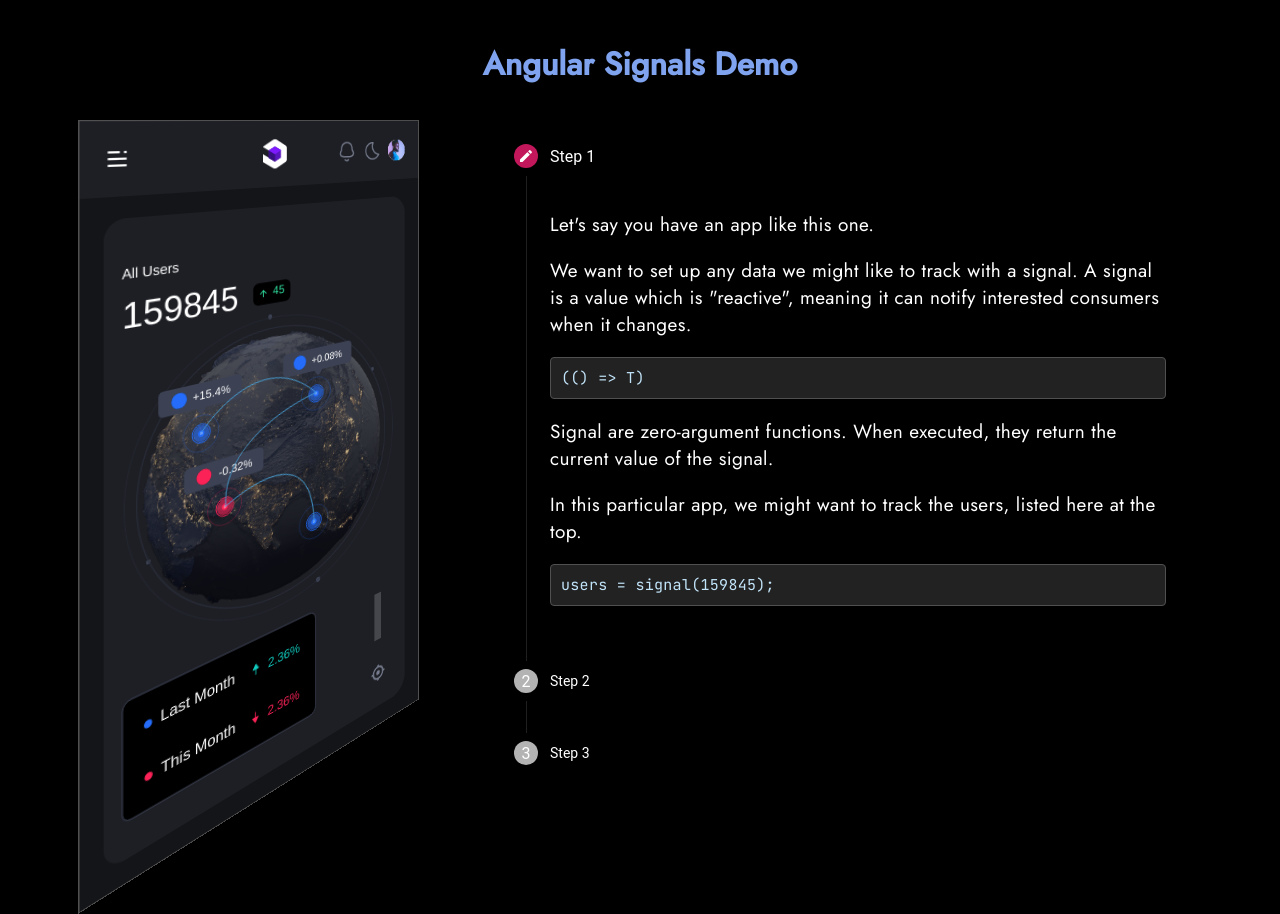
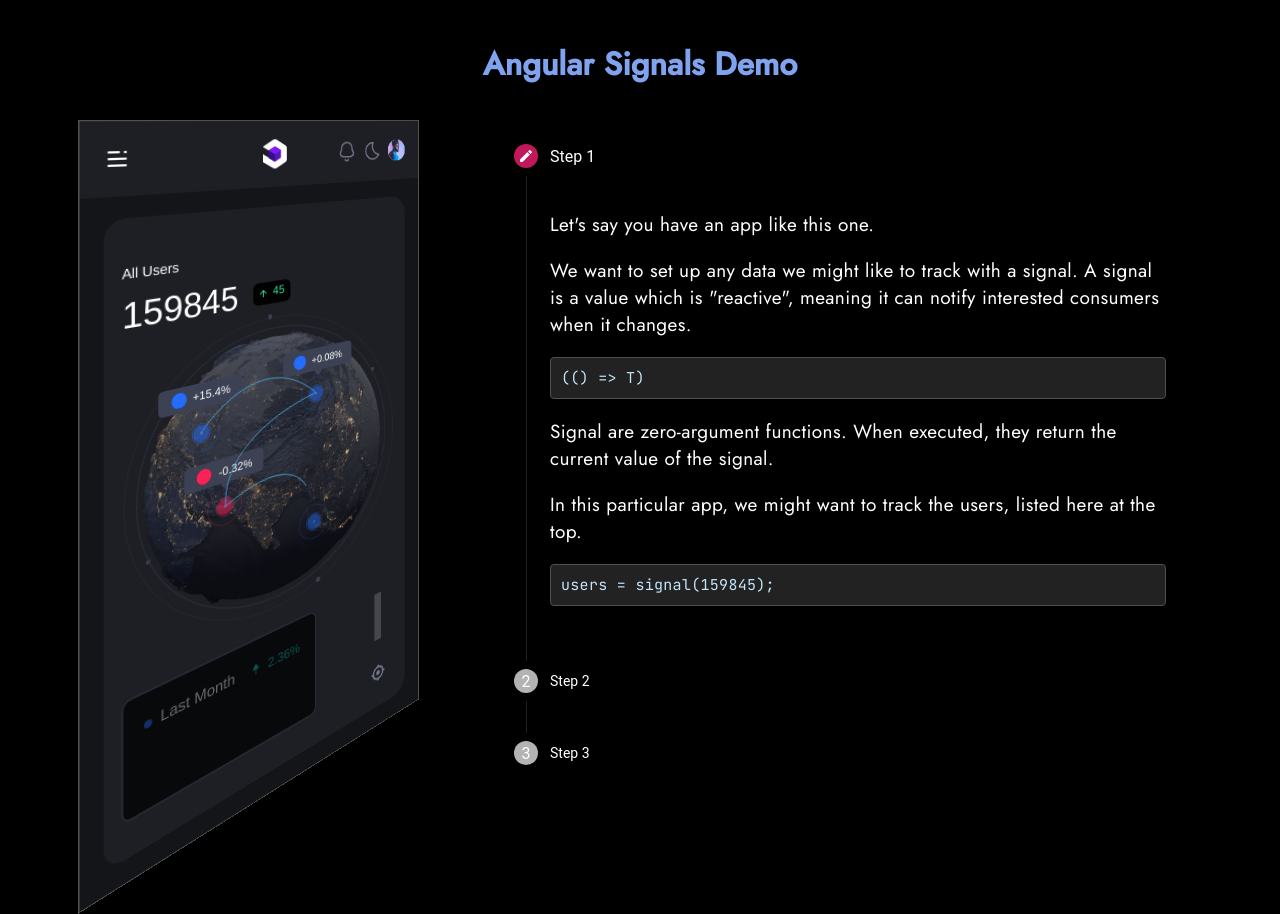
Before and after one commit to sdras/signals-demo, an Angular app: page / in a window 1280 px wide. Built offline with nearby package versions, Linux system fonts and the light colour scheme.

Commit message:
complete opening animation

```diff
--- a/package.json
+++ b/package.json
@@ -20,6 +20,7 @@
     "@angular/platform-browser": "^15.1.5",
     "@angular/platform-browser-dynamic": "^15.1.5",
     "@angular/router": "^15.1.5",
+    "gsap": "^3.11.4",
     "rxjs": "~7.5.0",
     "tslib": "^2.3.0",
     "zone.js": "~0.11.4"
--- a/src/app/screen/screen.component.css
+++ b/src/app/screen/screen.component.css
@@ -14,6 +14,7 @@
   position: absolute;
   border: 1px solid #515050;
 }
+
 
 .cls-1, .cls-2, .cls-3, .cls-4, .cls-5, .cls-6, .cls-7 {
   fill: none;
@@ -112,3 +113,9 @@
   stroke-linecap: round;
   stroke-linejoin: round;
 }
+
+/* animation starter */
+
+#key-bk, #thismonth, #lastmonth, #keybk, .dot, .label {
+  opacity: 0;
+}
--- a/src/app/screen/screen.component.html
+++ b/src/app/screen/screen.component.html
@@ -6,12 +6,12 @@
         <rect class="cls-1" x="176" y="146" width="45" height="24" rx="6" ry="6"/>
       </clipPath>
     </defs>
-    <g id="toplabel">
+    <g id="toplabel" class="label">
       <text class="cls-14" transform="translate(39 122)"><tspan x="0" y="0">All Users</tspan></text>
       <g id="num" class="cls-23">
         <text class="cls-13" transform="translate(39 170)"><tspan x="0" y="0">159845</tspan></text>
       </g>
-      <g id="minilabel">
+      <g id="minilabel" class="label">
         <rect class="cls-1" x="176" y="146" width="45" height="24"/>
         <rect x="176" y="146" width="45" height="24" rx="6" ry="6"/>
         <g class="cls-8">
@@ -27,51 +27,41 @@
         </g>
       </g>
     </g>
-    <g id="dots4">
-      <g class="cls-24">
-        <circle class="cls-20" cx="251.1" cy="429.1" r="8.4"/>
-        <circle class="cls-4" cx="251.1" cy="429.1" r="7.9"/>
-      </g>
+    <g id="label1" class="label">
+      <rect class="cls-22" x="74" y="240" width="89" height="26" rx="5" ry="5"/>
       <g>
-        <circle class="cls-20" cx="251.1" cy="429.1" r="3.3"/>
-        <circle class="cls-4" cx="251.1" cy="429.1" r="2.8"/>
-      </g>
-      <g>
-        <circle class="cls-1" cx="251.1" cy="429.1" r="10.2"/>
-        <circle class="cls-4" cx="251.1" cy="429.1" r="9.7"/>
-      </g>
-      <g class="cls-25">
-        <circle class="cls-1" cx="251.1" cy="429.1" r="19.1"/>
-        <circle class="cls-5" cx="251.1" cy="429.1" r="18.8"/>
-      </g>
-      <g>
-        <circle class="cls-11" cx="251.1" cy="429.1" r="1.4"/>
-        <circle class="cls-4" cx="251.1" cy="429.1" r=".9"/>
+        <circle class="cls-21" cx="95" cy="253" r="8"/>
+        <circle class="cls-20" cx="95" cy="253" r="8"/>
+        <g class="cls-23">
+          <text class="cls-12" transform="translate(109 257.5)"><tspan x="0" y="0">+15.4%</tspan></text>
         </g>
       </g>
-    <g id="dot3">
-      <g class="cls-24">
-        <circle class="cls-9" cx="143.7" cy="376.5" r="8.4"/>
-        <circle class="cls-2" cx="143.7" cy="376.5" r="7.9"/>
+      <path class="cls-22" d="m113.3,266h10.4l-3.6,5.1c-.6.9-1.9,1.1-2.8.5-.2-.1-.4-.3-.5-.5l-3.6-5.1Z"/>
     </g>
+    <g id="label2" class="label">
+      <rect class="cls-22" x="212" y="230" width="90" height="26" rx="5" ry="5"/>
       <g>
-        <circle class="cls-9" cx="143.7" cy="376.5" r="3.3"/>
-        <circle class="cls-2" cx="143.7" cy="376.5" r="2.8"/>
-      </g>
-      <g>
-        <circle class="cls-1" cx="143.7" cy="376.5" r="10.2"/>
-        <circle class="cls-2" cx="143.7" cy="376.5" r="9.7"/>
-      </g>
-      <g class="cls-25">
-        <circle class="cls-1" cx="143.7" cy="376.5" r="19.1"/>
-        <circle class="cls-6" cx="143.7" cy="376.5" r="18.8"/>
-      </g>
-      <g>
-        <circle class="cls-11" cx="143.7" cy="376.5" r="1.4"/>
-        <circle class="cls-2" cx="143.7" cy="376.5" r=".9"/>
+        <circle class="cls-21" cx="233" cy="243" r="8"/>
+        <circle class="cls-20" cx="233" cy="243" r="8"/>
+        <g class="cls-23">
+          <text class="cls-12" transform="translate(248 247.5)"><tspan x="0" y="0">+0.08%</tspan></text>
         </g>
       </g>
-    <g id="label3">
+      <path class="cls-22" d="m251.8,256h10.4l-3.6,5.1c-.6.9-1.9,1.1-2.8.5-.2-.1-.4-.3-.5-.5l-3.6-5.1Z"/>
+    </g>
+    <g id="dots1" class="cls-24 dot">
+      <circle class="cls-20" cx="118.1" cy="292.3" r="8.4"/>
+      <circle class="cls-4" cx="118.1" cy="292.3" r="7.9"/>
+      <circle class="cls-20" cx="118.1" cy="292.3" r="3.3"/>
+      <circle class="cls-4" cx="118.1" cy="292.3" r="2.8"/>
+      <circle class="cls-1" cx="118.1" cy="292.3" r="10.2"/>
+      <circle class="cls-4" cx="118.1" cy="292.3" r="9.7"/>
+      <circle class="cls-1" cx="118.1" cy="292.3" r="19.1"/>
+      <circle class="cls-5" cx="118.1" cy="292.3" r="18.8"/>
+      <circle class="cls-11" cx="118.1" cy="292.3" r="1.4"/>
+      <circle class="cls-4" cx="118.1" cy="292.3" r=".9"/>
+    </g>
+    <g id="label3" class="label">
       <rect class="cls-22" x="100" y="325" width="88" height="26" rx="5" ry="5"/>
       <g>
         <circle class="cls-21" cx="121" cy="338" r="8"/>
@@ -82,71 +72,41 @@
       </g>
       <path class="cls-22" d="m138.8,351h10.4l-3.6,5.1c-.6.9-1.9,1.1-2.8.5-.2-.1-.4-.3-.5-.5l-3.6-5.1Z"/>
     </g>
-    <g id="dots2">
-      <g class="cls-24">
+    <g id="dots2" class="cls-24 dot">
       <circle class="cls-20" cx="253.9" cy="282.6" r="8.4"/>
       <circle class="cls-4" cx="253.9" cy="282.6" r="7.9"/>
-      </g>
-      <g>
       <circle class="cls-20" cx="253.9" cy="282.6" r="3.3"/>
       <circle class="cls-4" cx="253.9" cy="282.6" r="2.8"/>
-      </g>
-      <g>
       <circle class="cls-1" cx="253.9" cy="282.6" r="10.2"/>
       <circle class="cls-4" cx="253.9" cy="282.6" r="9.7"/>
-      </g>
-      <g class="cls-25">
       <circle class="cls-1" cx="253.9" cy="282.6" r="19.1"/>
       <circle class="cls-5" cx="253.9" cy="282.6" r="18.8"/>
-      </g>
-      <g>
       <circle class="cls-11" cx="253.9" cy="282.6" r="1.4"/>
       <circle class="cls-4" cx="253.9" cy="282.6" r=".9"/>
     </g>
+    <g id="dots3" class="cls-24 dot">
+      <circle class="cls-9" cx="143.7" cy="376.5" r="8.4"/>
+      <circle class="cls-2" cx="143.7" cy="376.5" r="7.9"/>
+      <circle class="cls-9" cx="143.7" cy="376.5" r="3.3"/>
+      <circle class="cls-2" cx="143.7" cy="376.5" r="2.8"/>
+      <circle class="cls-1" cx="143.7" cy="376.5" r="10.2"/>
+      <circle class="cls-2" cx="143.7" cy="376.5" r="9.7"/>
+      <circle class="cls-1" cx="143.7" cy="376.5" r="19.1"/>
+      <circle class="cls-6" cx="143.7" cy="376.5" r="18.8"/>
+      <circle class="cls-11" cx="143.7" cy="376.5" r="1.4"/>
+      <circle class="cls-2" cx="143.7" cy="376.5" r=".9"/>
   </g>
-    <g id="label2">
-      <rect class="cls-22" x="212" y="230" width="90" height="26" rx="5" ry="5"/>
-      <g>
-        <circle class="cls-21" cx="233" cy="243" r="8"/>
-        <circle class="cls-20" cx="233" cy="243" r="8"/>
-        <g class="cls-23">
-          <text class="cls-12" transform="translate(248 247.5)"><tspan x="0" y="0">+0.08%</tspan></text>
-        </g>
-      </g>
-      <path class="cls-22" d="m251.8,256h10.4l-3.6,5.1c-.6.9-1.9,1.1-2.8.5-.2-.1-.4-.3-.5-.5l-3.6-5.1Z"/>
-    </g>
-    <g id="dots1">
-      <g class="cls-24">
-        <circle class="cls-20" cx="118.1" cy="292.3" r="8.4"/>
-        <circle class="cls-4" cx="118.1" cy="292.3" r="7.9"/>
-      </g>
-      <g>
-        <circle class="cls-20" cx="118.1" cy="292.3" r="3.3"/>
-        <circle class="cls-4" cx="118.1" cy="292.3" r="2.8"/>
-      </g>
-      <g>
-        <circle class="cls-1" cx="118.1" cy="292.3" r="10.2"/>
-        <circle class="cls-4" cx="118.1" cy="292.3" r="9.7"/>
-      </g>
-      <g class="cls-25">
-        <circle class="cls-1" cx="118.1" cy="292.3" r="19.1"/>
-        <circle class="cls-5" cx="118.1" cy="292.3" r="18.8"/>
-      </g>
-      <g>
-        <circle class="cls-11" cx="118.1" cy="292.3" r="1.4"/>
-        <circle class="cls-4" cx="118.1" cy="292.3" r=".9"/>
-      </g>
-    </g>
-    <g id="label1">
-      <rect class="cls-22" x="74" y="240" width="89" height="26" rx="5" ry="5"/>
-      <g>
-        <circle class="cls-21" cx="95" cy="253" r="8"/>
-        <circle class="cls-20" cx="95" cy="253" r="8"/>
-        <g class="cls-23">
-          <text class="cls-12" transform="translate(109 257.5)"><tspan x="0" y="0">+15.4%</tspan></text>
-        </g>
-      </g>
-      <path class="cls-22" d="m113.3,266h10.4l-3.6,5.1c-.6.9-1.9,1.1-2.8.5-.2-.1-.4-.3-.5-.5l-3.6-5.1Z"/>
+    <g id="dots4" class="cls-24 dot">
+        <circle class="cls-20" cx="251.1" cy="429.1" r="8.4"/>
+        <circle class="cls-4" cx="251.1" cy="429.1" r="7.9"/>
+        <circle class="cls-20" cx="251.1" cy="429.1" r="3.3"/>
+        <circle class="cls-4" cx="251.1" cy="429.1" r="2.8"/>
+        <circle class="cls-1" cx="251.1" cy="429.1" r="10.2"/>
+        <circle class="cls-4" cx="251.1" cy="429.1" r="9.7"/>
+        <circle class="cls-1" cx="251.1" cy="429.1" r="19.1"/>
+        <circle class="cls-5" cx="251.1" cy="429.1" r="18.8"/>
+        <circle class="cls-11" cx="251.1" cy="429.1" r="1.4"/>
+        <circle class="cls-4" cx="251.1" cy="429.1" r=".9"/>
     </g>
     <g id="key">
       <g id="keybk">
@@ -188,6 +148,6 @@
         </g>
       </g>
     </g>
-    <path id="drawnlines" class="cls-7" d="m118.1,291.4s63.3-80.6,135.9-9.8c0,0-113.8,16.4-109.4,94.9,0,0,104.2-57.5,106.6,53.5"/>
+    <svg:path #lines id="lines" class="cls-7" d="m118.1,291.4s63.3-80.6,135.9-9.8c0,0-113.8,16.4-109.4,94.9,0,0,104.2-57.5,106.6,53.5"/>
   </svg>
 </div>
--- a/src/app/screen/screen.component.ts
+++ b/src/app/screen/screen.component.ts
@@ -1,15 +1,63 @@
-import { Component, OnInit } from '@angular/core';
+import { Component, ViewChild, ElementRef, AfterViewInit } from '@angular/core';
+import { gsap } from 'gsap';
 
 @Component({
   selector: 'app-screen',
   templateUrl: './screen.component.html',
   styleUrls: ['./screen.component.css']
 })
-export class ScreenComponent implements OnInit {
+export class ScreenComponent implements AfterViewInit {
 
-  constructor() { }
+  opener = gsap.timeline();
+  dur:number = 2
+  path:number = 0
 
-  ngOnInit(): void {
+  @ViewChild("lines", {read: ElementRef}) private lines: ElementRef;
+
+  ngAfterViewInit() {
+    this.path = this.lines.nativeElement.getTotalLength()
+    console.log(this.path);
+
+    this.createOpener()
+  }
+
+  createOpener() {
+    gsap.set("#lines", {
+      strokeDashoffset: '475px',
+      strokeDasharray: '475px'
+    })
+
+    this.opener.to(".label", {
+      duration: this.dur,
+      opacity: 1,
+      stagger: 0.5,
+      ease: "sine.out"
+    }, 1)
+    this.opener.to(".dot", {
+      duration: this.dur,
+      opacity: 0.5,
+      stagger: 0.5,
+      ease: "sine.out"
+    }, 2)
+    this.opener.to("#keybk", {
+      duration: this.dur,
+      opacity: 1,
+      ease: "sine.out"
+    }, 4)
+    this.opener.to("#lastmonth", {
+      duration: this.dur,
+      opacity: 1,
+      ease: "sine.out"
+    }, 4.5)
+    this.opener.to("#thismonth", {
+      duration: this.dur,
+      opacity: 1,
+      ease: "sine.out"
+    }, 5)
+    this.opener.to("#lines", 1.5, {
+      duration: 4,
+      strokeDashoffset: 0
+    }, 4)
   }
 
 }
--- a/tsconfig.json
+++ b/tsconfig.json
@@ -22,7 +22,8 @@
       "es2020",
       "dom"
     ],
-    "useDefineForClassFields": false
+    "useDefineForClassFields": false,
+    "strictPropertyInitialization": false,
   },
   "angularCompilerOptions": {
     "enableI18nLegacyMessageIdFormat": false,
```
Also changed, not shown: 1 other file (tests, documents, lock files or other folders). Lines whose indentation alone changed are shown as unchanged.
